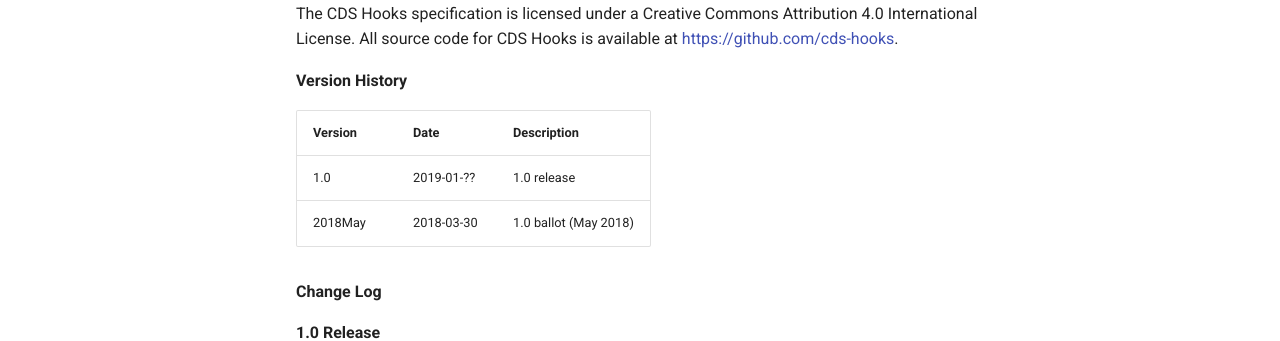
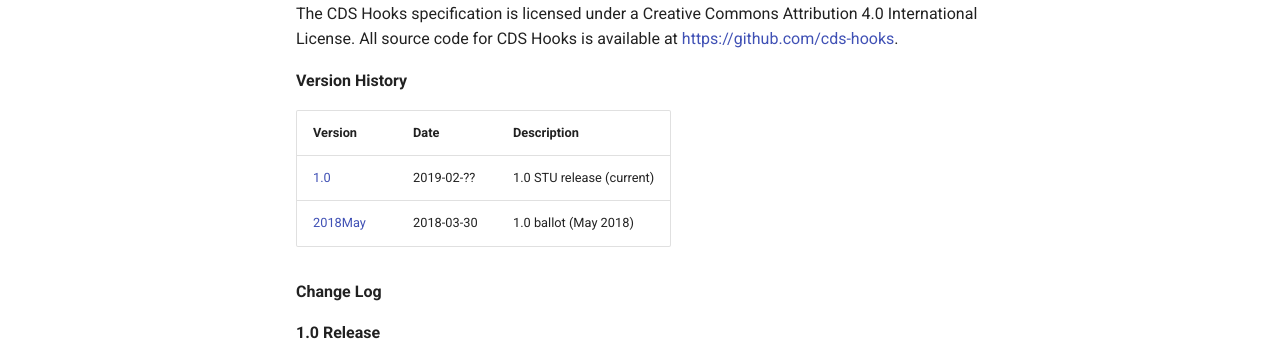
Before and after one commit to HL7/cds-hooks-hl7-site, an MkDocs documentation site: the page built from docs/index.md, in a window 1280 px wide and 1348 px high. Shown: the part 422-763 px from the top of the window. Built offline with MkDocs 1.6.1 and Material for MkDocs 9.7.7, drawn with Linux system fonts in a browser that asks for light colours; comment, search, counter and statistics services are not loaded.

```diff
--- a/docs/index.md
+++ b/docs/index.md
@@ -12,10 +12,10 @@ The CDS Hooks specification is licensed under a Creative Commons Attribution 4.0
 
 **Version History**
 
-| Version  | Date       | Description |
-| -------- | ---------- | ----------- |
-| 1.0      | 2019-01-?? | 1.0 release |
-| 2018May  | 2018-03-30 | 1.0 ballot (May 2018) |
+| Version                                              | Date       | Description |
+| ---------------------------------------------------- | ---------- | ----------- |
+| [1.0](https://cds-hooks.hl7.org/1.0/)                | 2019-02-?? | 1.0 STU release (current) |
+| [2018May](https://cds-hooks.hl7.org/ballots/2018May) | 2018-03-30 | 1.0 ballot (May 2018) |
 
 **Change Log**
 
```
